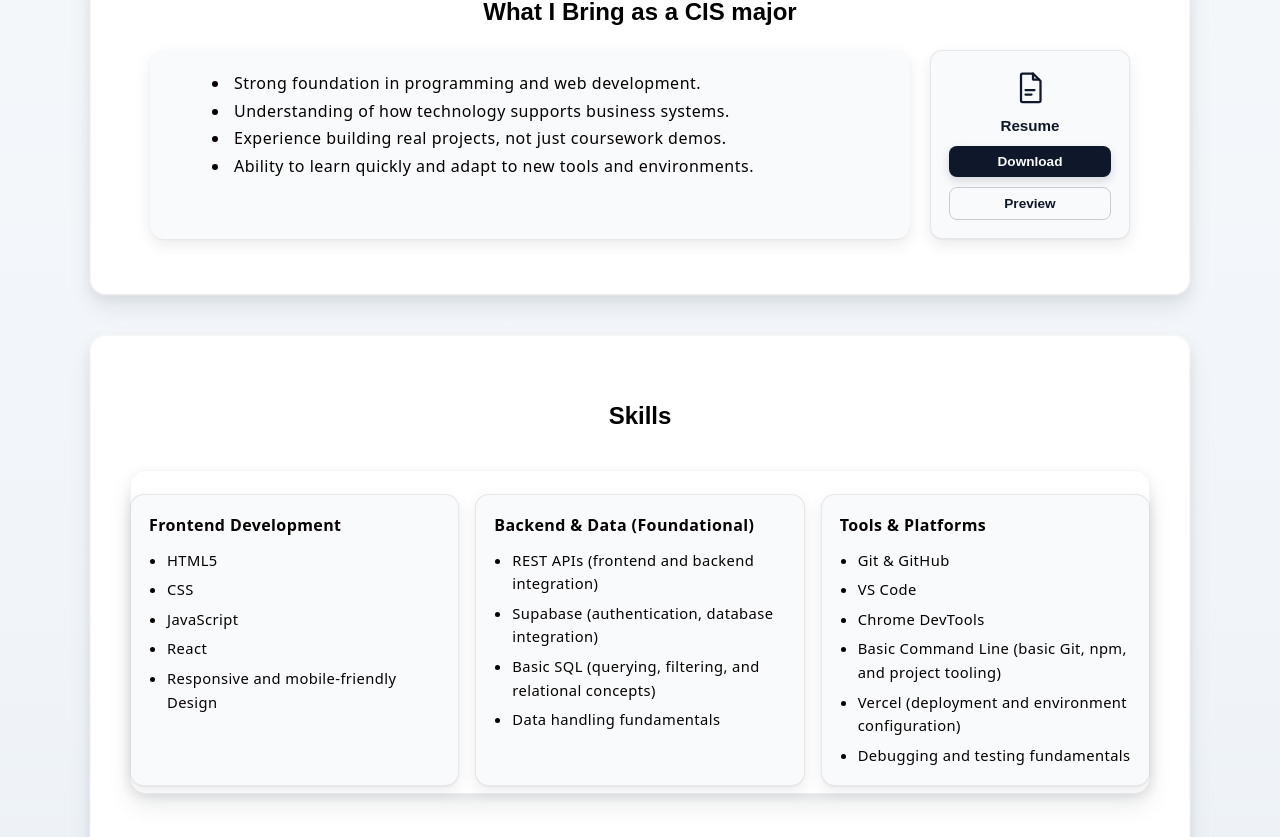
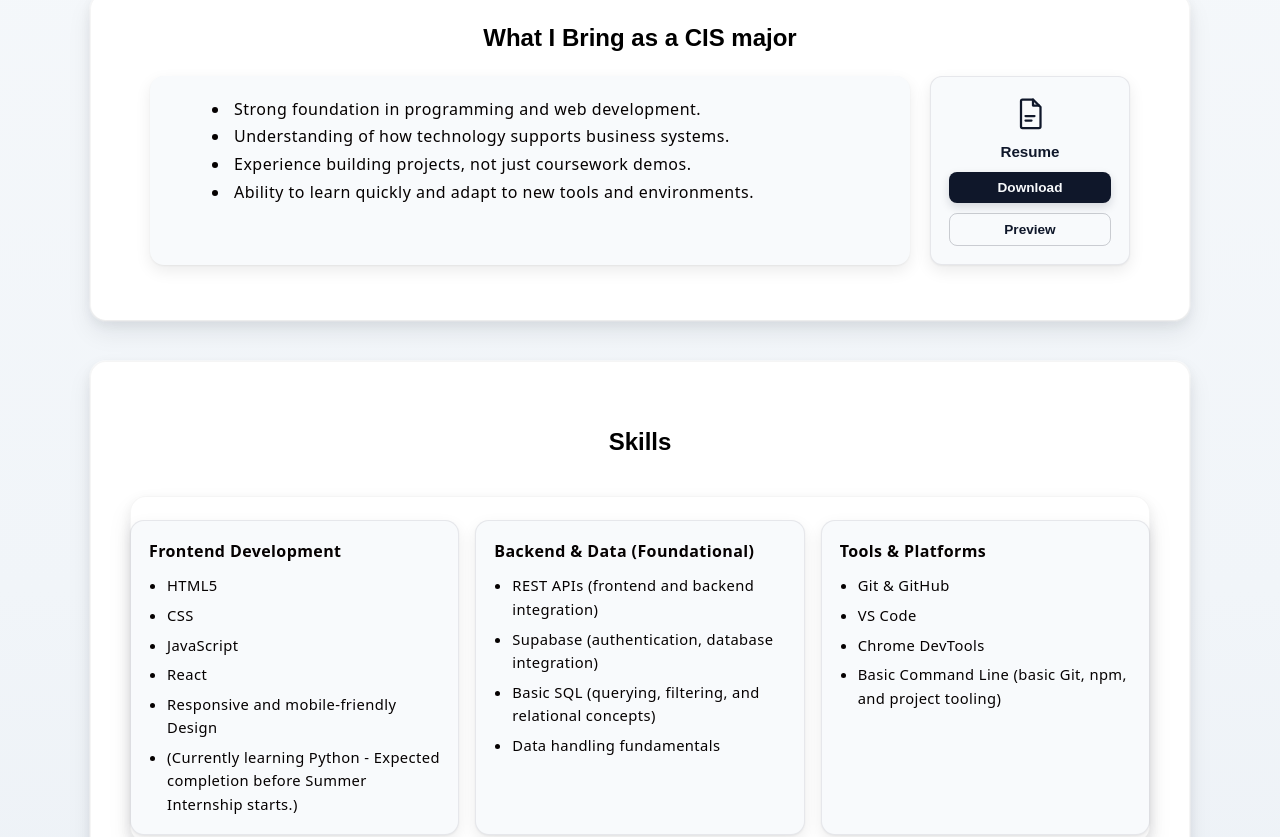
Before and after one commit to stanleytarun777/Portfolio-Website, a React (Vite) app: page / in a window 1280 px wide. Shown: the part 726-1563 px from the top of the page. Built offline with nearby package versions, Linux system fonts and the light colour scheme.

Commit message:
Update portfolio sections

```diff
--- a/src/components/About.jsx
+++ b/src/components/About.jsx
@@ -4,11 +4,11 @@ export default function About() {
             <h2>About Me</h2>
             <p className="about-me"> I am a Computer Information Systems (CIS) major with a concentration in Computer Science, pursuing opportunities in software engineering, web development, and technology roles. My academic background blends technical programming skills with a strong understanding of business systems and information technology, allowing me to approach software development from both a technical and organizational perspective.
 
-<br /> <br />I have hands-on experience developing responsive, modern web applications using HTML, CSS, JavaScript, and React. Recently, I developed a full-stack task management application (TaskFlow) using react and supabase, featuring authentication, task tracking, analytics, and a respponsive dashboard. You can find the GitHub Repository and Live Demo under projects below. I focus on writing clean, and maintainable code while enjoy turning ideas into functional solutions.
+<br /> <br />I have hands-on experience developing responsive, modern web application and website using HTML, CSS, JavaScript, and React. Recently, I developed a full-stack task management application (TaskFlow) using react for frontend and supabase for backend data handling, featuring authentication, task tracking, analytics, and a respponsive dashboard. You can find the GitHub Repository and Live Demo under projects below. I focus on writing maintainable code while enjoy turning ideas into functional solutions.
 
 <br /> <br />Through coursework, independent projects, and practical experience, I have developed a solid foundation in software development principles, debugging, version control, and system thinking.
 
-I am currently seeking a <span className="role">Software Engineering</span>, <span className="role">Web Development</span>, or <span className="role">IT Internship</span> where I can apply my skills, gain real-world experience, and contribute meaningfully to a team. I am motivated, adaptable, and committed to growing into a well-rounded professional.
+I am currently seeking a <span className="role">Software Engineering</span>, <span className="role">Web Development</span>, or <span className="role">IT Internship</span> where I can apply my skills, gain real-world experience, and contribute meaningfully to team projects. I am motivated, adaptable, and committed to growing into a well-rounded professional.
 
             </p>
         </section>
--- a/src/components/Contact.jsx
+++ b/src/components/Contact.jsx
@@ -4,7 +4,7 @@ export default function Contact() {
             <h2>Contact</h2>
             <p>
                 Email:
-                <a href="mailto:snyford@nicholls.edu"> snyford@nicholls.edu</a>
+                <a href="mailto:nyfordstanley777@gmail.com"> snyford@nicholls.edu</a>
             </p>
             <p>
                 Phone:
--- a/src/components/Hero.jsx
+++ b/src/components/Hero.jsx
@@ -6,7 +6,7 @@ export default function Hero() {
                 <ul>
                     <li>Strong foundation in programming and web development.</li>
                     <li>Understanding of how technology supports business systems.</li>
-                    <li>Experience building real projects, not just coursework demos.</li>
+                    <li>Experience building projects, not just coursework demos.</li>
                     <li>Ability to learn quickly and adapt to new tools and environments.</li>
                 </ul>
 
--- a/src/components/Skills.jsx
+++ b/src/components/Skills.jsx
@@ -11,6 +11,7 @@ export default function Skills() {
                     <li>JavaScript</li>
                     <li>React</li>
                     <li>Responsive and mobile-friendly Design</li>
+                    <li>(Currently learning Python - Expected completion before Summer Internship starts.)</li>
 
                 </ul>
             </div>
@@ -30,8 +31,6 @@ export default function Skills() {
                     <li>VS Code</li>
                     <li>Chrome DevTools</li>
                     <li>Basic Command Line (basic Git, npm, and project tooling)</li>
-                    <li>Vercel (deployment and environment configuration)</li>
-                    <li>Debugging and testing fundamentals</li>
                 </ul>
             </div>
             </section>
--- a/src/data/projects.jsx
+++ b/src/data/projects.jsx
@@ -80,7 +80,7 @@ export const projects = [
       {
         title: "What I Learned",
         points: [
-          "Improving UI/UX design skills.",
+          "Improving UI design skills.",
           "Structuring multi-section websites.",
           "Enhancing accessibility and performance.",
           "Learnt how to deploy to cloud platforms (Vercel).",
```
